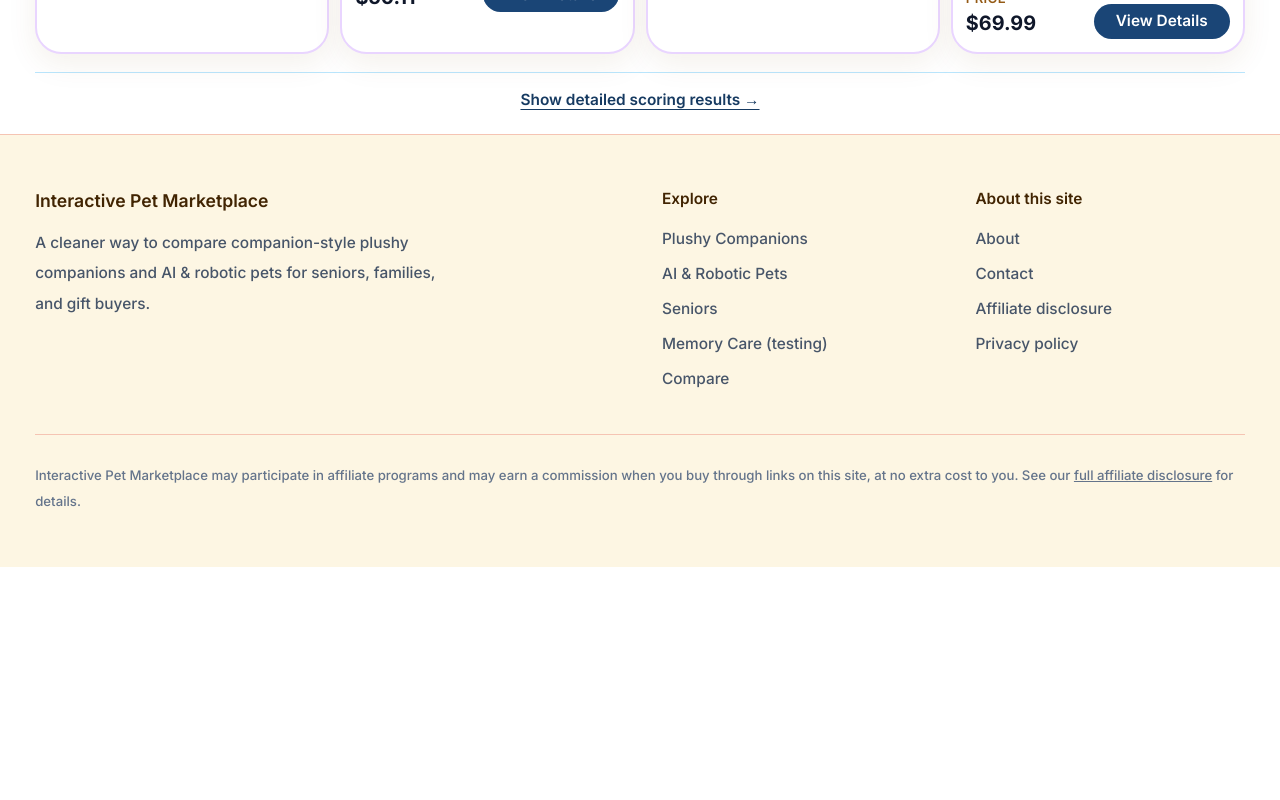
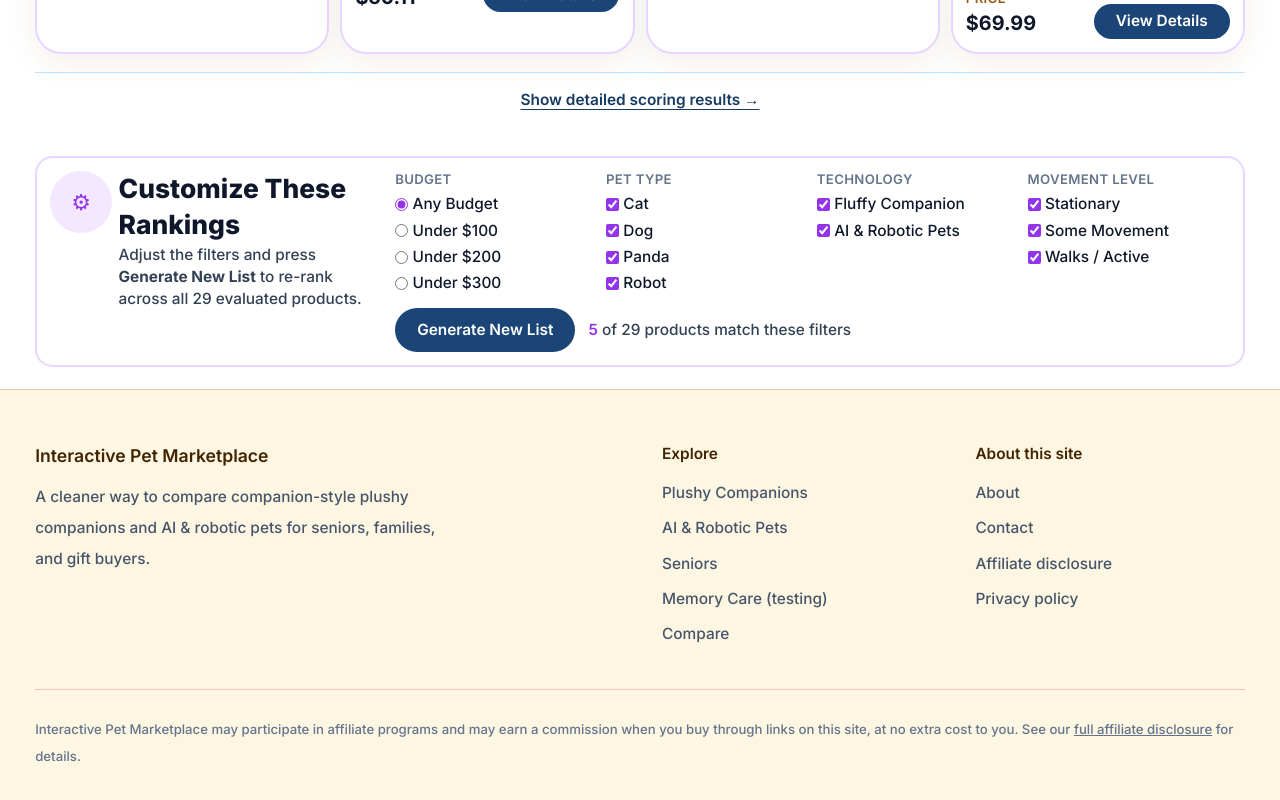
Before and after one commit to timsthomasson-cpu/Interactive-Pet-Marketplace, a Next.js app: page /best-pets-for-remote-monitoring in a window 1280 px wide. Shown: the part 1996-2796 px from the top of the page. Before the commit the page ends 2563 px from the top, so only its background shows below. Built offline with nearby package versions, Linux system fonts and the light colour scheme.

Commit message:
Warm golden redesign, product images, layout cleanup

```diff
--- a/app/best-pets-for-children-and-families/page.tsx
+++ b/app/best-pets-for-children-and-families/page.tsx
@@ -8,6 +8,8 @@ import {
 } from "@/components/best-for-icons";
 import { products } from "@/components/site-data";
 import Link from "next/link";
+import { CustomizeRankings } from "@/components/customize-rankings";
+import { SCORES } from "./scores";
 
 // ── Auto-generated data (regenerated by generate_ranked_list.py) ─────────────
 import {
@@ -197,6 +199,10 @@ export default function BestForPage() {
         </div>
       </section>
 
+
+      {/* ── Customize Your Pick ── */}
+      <CustomizeRankings scores={SCORES} topScore={TOP_SCORE_IN_GROUP} />
+
     </PageShell>
   );
 }
--- a/app/best-pets-for-remote-monitoring/page.tsx
+++ b/app/best-pets-for-remote-monitoring/page.tsx
@@ -8,6 +8,8 @@ import {
 } from "@/components/best-for-icons";
 import { products } from "@/components/site-data";
 import Link from "next/link";
+import { CustomizeRankings } from "@/components/customize-rankings";
+import { SCORES } from "./scores";
 
 // ── Auto-generated data (regenerated by generate_ranked_list.py) ─────────────
 import {
@@ -197,6 +199,10 @@ export default function BestForPage() {
         </div>
       </section>
 
+
+      {/* ── Customize Your Pick ── */}
+      <CustomizeRankings scores={SCORES} topScore={TOP_SCORE_IN_GROUP} />
+
     </PageShell>
   );
 }
--- a/app/best-pets-for-seniors-in-memory-care-facilities/page.tsx
+++ b/app/best-pets-for-seniors-in-memory-care-facilities/page.tsx
@@ -8,6 +8,8 @@ import {
 } from "@/components/best-for-icons";
 import { products } from "@/components/site-data";
 import Link from "next/link";
+import { CustomizeRankings } from "@/components/customize-rankings";
+import { SCORES } from "./scores";
 
 // ── Auto-generated data (regenerated by generate_ranked_list.py) ─────────────
 import {
@@ -197,6 +199,10 @@ export default function BestForPage() {
         </div>
       </section>
 
+
+      {/* ── Customize Your Pick ── */}
+      <CustomizeRankings scores={SCORES} topScore={TOP_SCORE_IN_GROUP} />
+
     </PageShell>
   );
 }
--- a/app/best-pets-for-seniors-living-alone/page.tsx
+++ b/app/best-pets-for-seniors-living-alone/page.tsx
@@ -8,6 +8,8 @@ import {
 } from "@/components/best-for-icons";
 import { products } from "@/components/site-data";
 import Link from "next/link";
+import { CustomizeRankings } from "@/components/customize-rankings";
+import { SCORES } from "./scores";
 
 // ── Auto-generated data (regenerated by generate_ranked_list.py) ─────────────
 import {
@@ -197,6 +199,10 @@ export default function BestForPage() {
         </div>
       </section>
 
+
+      {/* ── Customize Your Pick ── */}
+      <CustomizeRankings scores={SCORES} topScore={TOP_SCORE_IN_GROUP} />
+
     </PageShell>
   );
 }
--- a/components/customize-rankings.tsx
+++ b/components/customize-rankings.tsx
@@ -3,7 +3,12 @@
 import { useMemo, useState } from "react";
 import { products } from "./site-data";
 import { BestForCard } from "./best-for-card";
-import { MEMORY_CARE_SCORES, MemoryCareScoreRow, TOP_SCORE_IN_GROUP } from "./memory-care-scores";
+// ScoreRow is compatible with every Best For page's BestForScoreRow / MemoryCareScoreRow type
+type ScoreRow = {
+  slug: string; score: number; scorePercent: number; price: number;
+  priceCategory: string; animalCategory: string; type: string;
+  movementLevel: number; soundQuality: number; visualContrast: number;
+};
 
 // Movement level buckets, sourced from the locked Movement level rubric score:
 //   Stationary (1–2): breathing/vibration only — no locomotion
@@ -12,8 +17,8 @@ import { MEMORY_CARE_SCORES, MemoryCareScoreRow, TOP_SCORE_IN_GROUP } from "./me
 type Budget   = "any" | "100" | "200" | "300";
 type Movement = "stationary" | "some" | "active";
 
-const ANIMAL_OPTIONS: MemoryCareScoreRow["animalCategory"][] = ["Cat", "Dog", "Panda", "Robot"];
-const TYPE_OPTIONS: { value: MemoryCareScoreRow["type"]; label: string }[] = [
+const ANIMAL_OPTIONS = ["Cat", "Dog", "Panda", "Robot"] as const;
+const TYPE_OPTIONS: { value: string; label: string }[] = [
   { value: "Fluffy Companion", label: "Fluffy Companion" },
   { value: "Ai & Robotic Pets", label: "AI & Robotic Pets" },
 ];
@@ -33,13 +38,14 @@ function movementBucket(level: number): Movement {
 }
 
 function rankFiltered(
+  scores: ScoreRow[],
   budget: Budget,
   animals: Set<string>,
   types: Set<string>,
   movements: Set<Movement>
 ) {
   const budgetMax = budget === "any" ? Infinity : Number(budget);
-  return MEMORY_CARE_SCORES
+  return scores
     .filter((row) => row.price <= budgetMax)
     .filter((row) => animals.has(row.animalCategory))
     .filter((row) => types.has(row.type))
@@ -56,7 +62,7 @@ function rankFiltered(
     .slice(0, 5);
 }
 
-export function CustomizeRankings() {
+export function CustomizeRankings({ scores, topScore }: { scores: ScoreRow[]; topScore: number }) {
   // ── Editing state (live, updates immediately for count feedback) ──
   const [budget,    setBudget]    = useState<Budget>(DEFAULT_BUDGET);
   const [animals,   setAnimals]   = useState<Set<string>>(new Set(DEFAULT_ANIMALS));
@@ -64,7 +70,7 @@ export function CustomizeRankings() {
   const [movements, setMovements] = useState<Set<Movement>>(new Set(DEFAULT_MOVEMENTS));
 
   // ── Committed results — null until "Generate New List" is pressed ──
-  const [customResults, setCustomResults] = useState<ReturnType<typeof rankFiltered> | null>(null);
+  const [customResults, setCustomResults] = useState<ScoreRow[] | null>(null);
 
   function toggleSet<T>(set: Set<T>, value: T, setter: (s: Set<T>) => void) {
     const next = new Set(set);
@@ -75,17 +81,17 @@ export function CustomizeRankings() {
 
   // Live count — updates as user changes filters, before pressing button
   const liveCount = useMemo(
-    () => rankFiltered(budget, animals, types, movements).length,
-    [budget, animals, types, movements]
+    () => rankFiltered(scores, budget, animals, types, movements).length,
+    [scores, budget, animals, types, movements]
   );
 
   function handleGenerate() {
-    setCustomResults(rankFiltered(budget, animals, types, movements));
+    setCustomResults(rankFiltered(scores, budget, animals, types, movements));
   }
 
   const customResultProducts = (customResults ?? [])
     .map((row) => ({ row, product: products.find((p) => p.slug === row.slug) }))
-    .filter((r): r is { row: MemoryCareScoreRow; product: NonNullable<(typeof products)[number]> } => !!r.product);
+    .filter((r): r is { row: ScoreRow; product: NonNullable<(typeof products)[number]> } => !!r.product);
 
   return (
     <section className="pt-4 sm:pt-5 pb-4 sm:pb-5 bg-white">
@@ -236,7 +242,7 @@ export function CustomizeRankings() {
                         product={product}
                         note={i === 0 ? "★ Top Match" : undefined}
                         className="flex-1"
-                        scorePercent={Math.round((row.score / TOP_SCORE_IN_GROUP) * 100)}
+                        scorePercent={Math.round((row.score / topScore) * 100)}
                         accentColor="text-purple-600"
                       />
                     </div>
--- a/components/homepage-sections.tsx
+++ b/components/homepage-sections.tsx
@@ -367,6 +367,14 @@ export function PopularCategories() {
                       <p className="mt-0.5 text-[10px] text-amber-400">{"★".repeat(Math.round(topPick.rating))} <span className="text-slate-500">{topPick.rating.toFixed(1)}</span></p>
                     )}
                     <p className="mt-auto pt-1 text-sm font-bold text-slate-900">{topPick.price}</p>
+                    <a
+                      href={topPick.productUrl ?? "#"}
+                      target="_blank"
+                      rel="noopener noreferrer nofollow sponsored"
+                      className="mt-2 inline-flex w-full items-center justify-center rounded-full bg-trust-500 py-1.5 text-xs font-semibold text-white transition hover:bg-trust-600"
+                    >
+                      View Details
+                    </a>
                   </div>
                 ) : (
                   <div className="flex h-32 items-center justify-center text-slate-300 text-xs">No data</div>
@@ -375,7 +383,7 @@ export function PopularCategories() {
               {/* Link */}
               <Link
                 href={href}
-                className="mt-4 inline-flex items-center gap-1 text-sm font-semibold text-trust-600 hover:text-trust-700"
+                className="mt-4 inline-flex items-center gap-1 text-2xl font-semibold text-teal-500 hover:text-teal-600"
               >
                 View Rankings →
               </Link>
```
Also changed, not shown: 1 other file (tests, documents, lock files or other folders).
